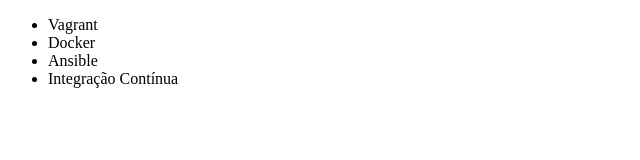
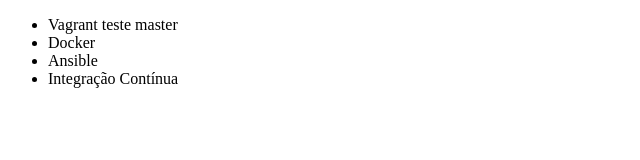
Before and after one commit to Joalissonll/alura-git, a plain HTML site: page index.html in a window 1280 px wide. Shown: the full height of the page, 0-640 px from the left. Drawn offline with Linux system fonts and the light colour scheme.

Commit message:
teste conflito

```diff
--- a/index.html
+++ b/index.html
@@ -6,7 +6,7 @@
 </head>
 <body>
     <ul>
-        <li>Vagrant</li>
+        <li>Vagrant teste master</li>
         <li>Docker</li>
         <li>Ansible</li>
         <li>Integração Contínua</li>
```
